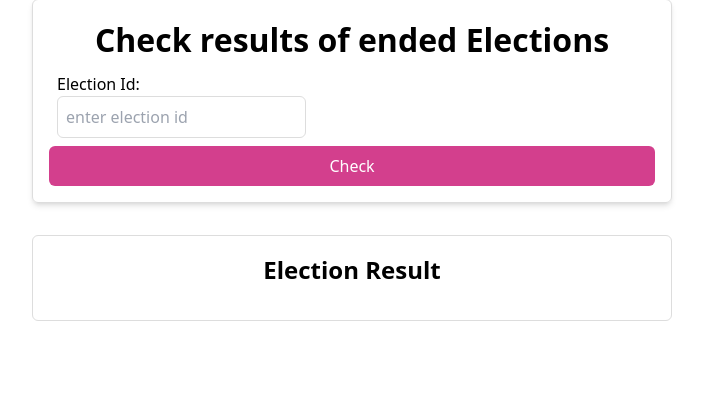
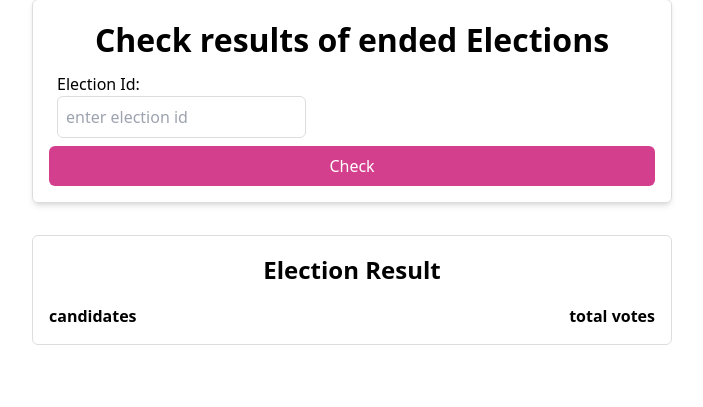
Before and after one commit to Nasirsuave/vote-app, a Django app: page /election-result in a window 1280 px wide. Shown: the part 33-440 px from the top of the page, without its empty margins (288-991 px from the left). Run offline with Django 5.2, Linux system fonts and the light colour scheme; some libraries are stand-ins or nearby versions.

Commit message:
election results page II

```diff
--- a/mainpages/static/mainpages/checkResult.js
+++ b/mainpages/static/mainpages/checkResult.js
@@ -14,12 +14,15 @@
         if (xhr.status === 200) {
             // Success: Display the message returned by the server
             const response = JSON.parse(xhr.responseText);  // Assuming response is JSON
-            console.log(response)
             const candidates = response.election_candidates;
 
             if(candidates.length>0){
                 for(const candidate of candidates){
-                    displayContainer.innerHTML += `<li>${candidate.name}</li>`;
+                    console.log(candidate.total_vote)
+                    displayContainer.innerHTML += `<div class='flex justify-between '>
+                    <li class='list-none'>${candidate.name}</li>
+                    <p>${candidate.total_vote}</p>
+                    </div>`;
                 }
             }
             else if(candidates.length === 0){
--- a/mainpages/templates/mainpages/check_result.html
+++ b/mainpages/templates/mainpages/check_result.html
@@ -25,6 +25,10 @@
      <!--remember to add 'hidden in the style later'-->
     <div id="display-container" class="border-[1px] border-solid border-[#ddd] p-[1rem] w-[50%] m-auto rounded-md">
           <h1 class="text-[1.5rem] font-bold text-center mb-[1rem]">Election Result</h1>
+          <div class="flex justify-between font-bold">
+            <h1>candidates</h1>
+            <h1>total votes</h1>
+          </div>
     </div>
 
     <script src="{% static 'mainpages/checkResult.js' %}"></script>
--- a/mainpages/views.py
+++ b/mainpages/views.py
@@ -115,12 +115,15 @@
 
         election_candidates = Candidate.objects.filter(election=electionId)
         total_cast = Vote.objects.filter(election=electionId).count()
-        #each_total_vote = Vote.objects.filter(election=electionId).values('candidate__id').annotate('total_vote',Count('candidate__id'))
+        each_total_vote = Vote.objects.filter(election=electionId).values('candidate__id').annotate(total_count=Count('candidate__id'))
 
         if ready_display:
             election_candidates_list = [
                 {
                    'name': candidate.name,
+                   'total_vote':next(
+                                (vote['total_count'] for vote in each_total_vote if vote['candidate__id'] == candidate.id),0
+                                    )
                 }
                 for candidate in election_candidates
            ]
@@ -128,7 +131,8 @@
 
             return JsonResponse({
                 'election_candidates':election_candidates_list,
-
+                # 'candidates_total':each_candidates_list,
+                # 'total_cast':total_cast
             })
         elif not ready_display:
             return JsonResponse({'election_candidates': []})
--- a/theme/static/css/dist/styles.css
+++ b/theme/static/css/dist/styles.css
@@ -899,6 +899,10 @@
   font-family: ui-serif, Georgia, Cambria, "Times New Roman", Times, serif;
 }
 
+.font-\[\] {
+  font-family: ;
+}
+
 .text-2xl {
   font-size: 1.5rem;
   line-height: 2rem;
```
Also changed, not shown: db.sqlite3.
